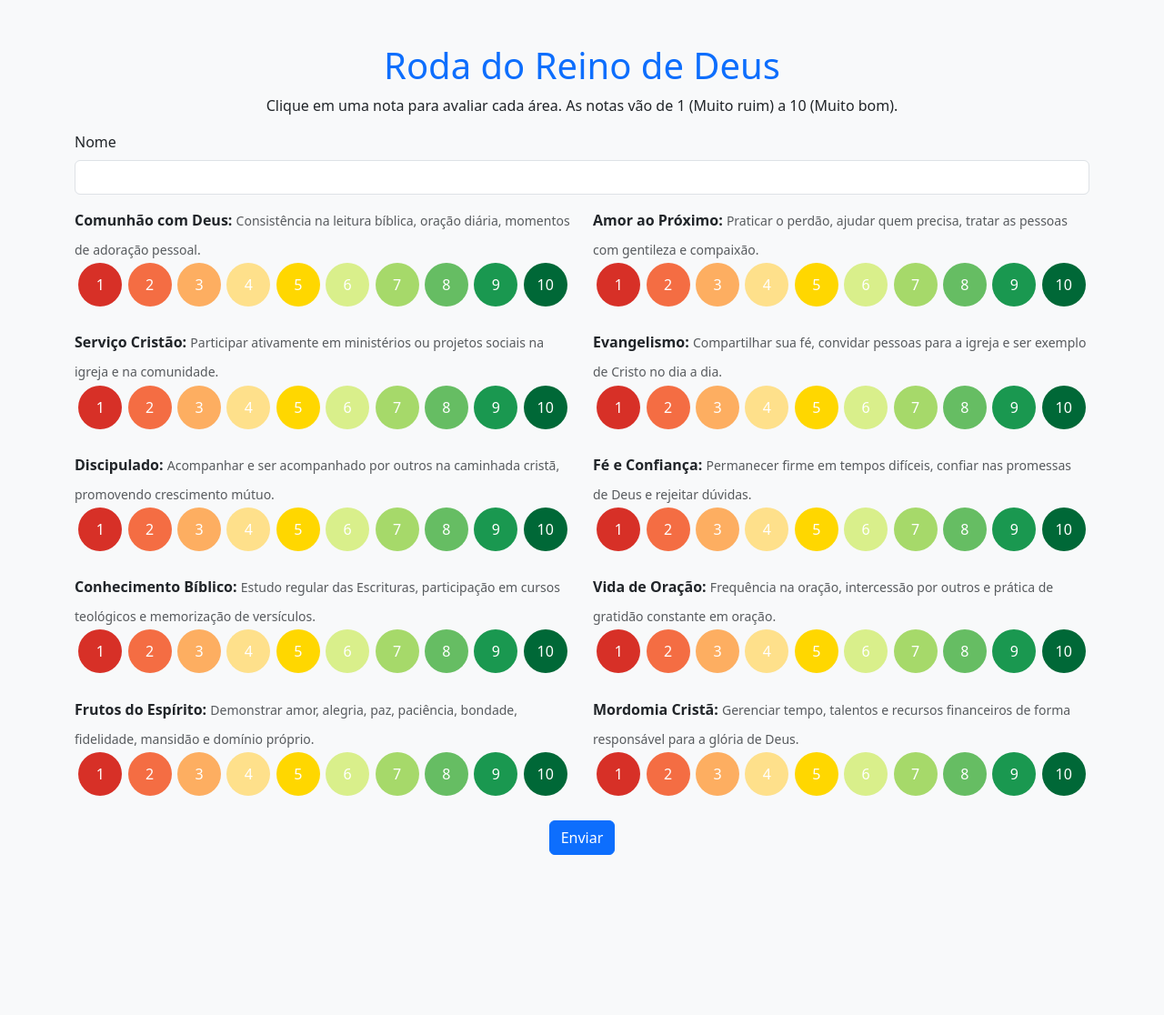
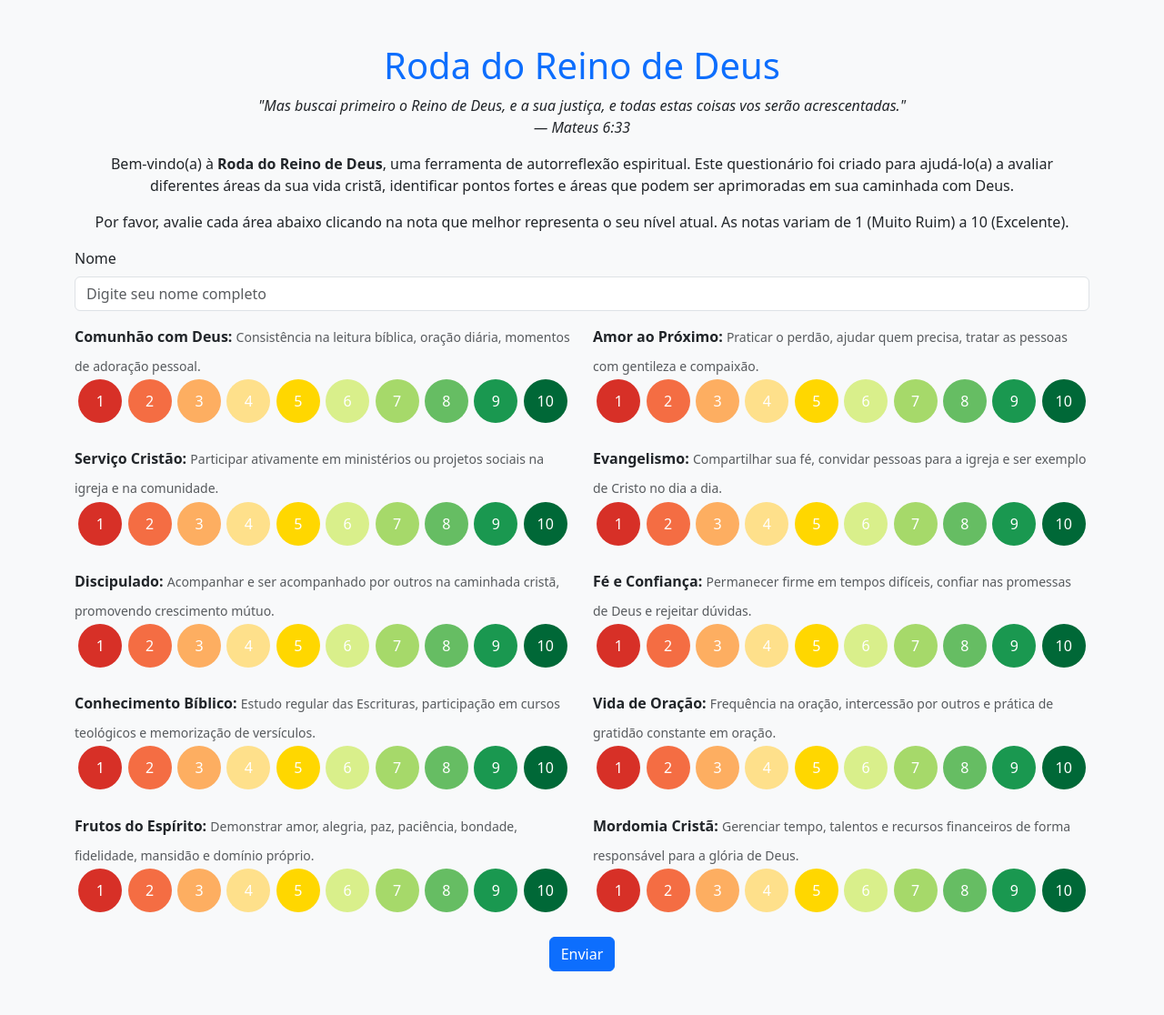
Before and after one commit to matheushchaves/roda-reino-de-deus, a Flask app: page / in a window 1280 px wide. Shown: the whole page at 91% size. Before the commit the page ends 940 px from the top, so only its background shows below. Run offline with Flask 3, Linux system fonts and the light colour scheme.

Commit message:
Alterando o idioma da página para pt-br e atualizando o conteúdo do formulário com instruções e mensagens de boas-vindas

```diff
--- a/templates/index.html
+++ b/templates/index.html
@@ -1,5 +1,5 @@
 <!DOCTYPE html>
-<html lang="en">
+<html lang="pt-br">
 <head>
     <meta charset="UTF-8">
     <meta name="viewport" content="width=device-width, initial-scale=1.0">
@@ -59,13 +59,15 @@
 <body class="bg-light">
     <div class="container my-5">
         <h1 class="text-center text-primary">Roda do Reino de Deus</h1>
-        <p class="text-center">Clique em uma nota para avaliar cada área. As notas vão de 1 (Muito ruim) a 10 (Muito bom).</p>
+        <p class="text-center fst-italic">"Mas buscai primeiro o Reino de Deus, e a sua justiça, e todas estas coisas vos serão acrescentadas."<br>— Mateus 6:33</p>
+        <p class="text-center">Bem-vindo(a) à <strong>Roda do Reino de Deus</strong>, uma ferramenta de autorreflexão espiritual. Este questionário foi criado para ajudá-lo(a) a avaliar diferentes áreas da sua vida cristã, identificar pontos fortes e áreas que podem ser aprimoradas em sua caminhada com Deus.</p>
+        <p class="text-center">Por favor, avalie cada área abaixo clicando na nota que melhor representa o seu nível atual. As notas variam de 1 (Muito Ruim) a 10 (Excelente).</p>
         <form action="/result" method="POST">
             <div class="mb-3">
                 <label for="name" class="form-label">Nome</label>
-                <input type="text" class="form-control" id="name" name="name" required>
+                <input type="text" class="form-control" id="name" name="name" required placeholder="Digite seu nome completo">
             </div>
-                <div class="row">
+            <div class="row">
                 {% for area in areas %}
                 <div class="col-md-6 col-sm-12 mb-4">
                     <label class="form-label fw-bold">{{ area.name }}:</label>
@@ -105,6 +107,7 @@
         // Exibir a tela de carregamento ao enviar o formulário
         document.querySelector('form').addEventListener('submit', function() {
             document.getElementById('loading-screen').style.display = 'block';
-        });    </script>
+        });
+    </script>
 </body>
 </html>
```
